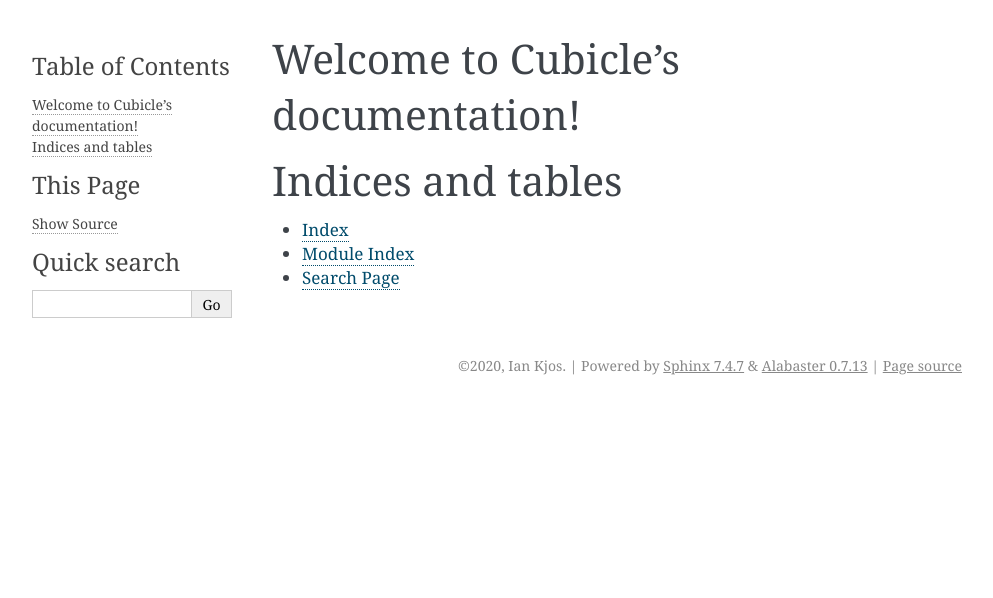
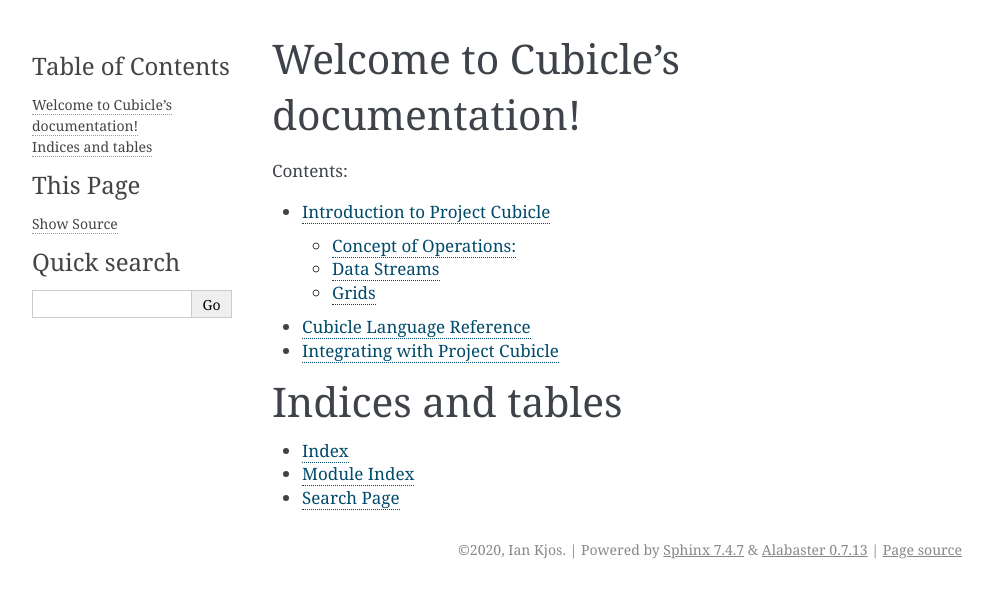
Before and after one commit to kjosib/glowing-chainsaw, a Sphinx documentation site: the page built from docs/source/index.rst, in a window 1280 px wide. Shown: the top 598 px of the page, without its empty margins (148-1141 px from the left). Built offline with Sphinx 7.4.7, drawn with Linux system fonts in a browser that asks for light colours.

Commit message:
Commit intro to RST docs

```diff
--- a/docs/source/index.rst
+++ b/docs/source/index.rst
@@ -10,6 +10,9 @@ Welcome to Cubicle's documentation!
    :maxdepth: 2
    :caption: Contents:
 
+   intro
+   language
+   integrating
 
 
 Indices and tables
--- /dev/null
+++ b/docs/source/integrating.rst
@@ -0,0 +1,5 @@
+Integrating with Project Cubicle
+===================================
+
+This document shows you how to tie all the bits together
+and generate full-featured reports using a minimum of code.
--- /dev/null
+++ b/docs/source/language.rst
@@ -0,0 +1,5 @@
+Cubicle Language Reference
+=============================
+
+This document lays out the syntax and semantics of the
+:code:`cubicle` report specification language.
```
Also changed, not shown: docs/source/intro.rst (renamed from docs/introduction.md, +8 -6 lines).
